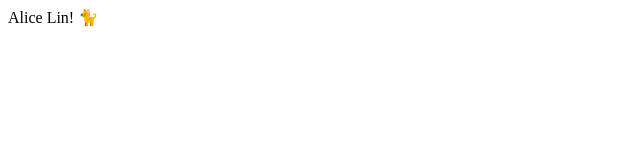
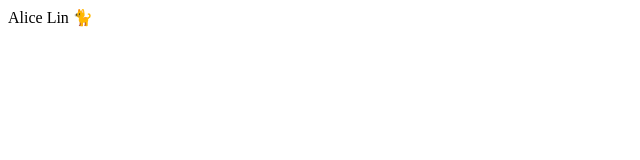
Before and after one commit to AliceEHZz/comp2350-week1-A01332658, a website: page index.html in a window 1280 px wide. Shown: the full height of the page, 0-640 px from the left. Drawn offline with Linux system fonts and the light colour scheme.

Commit message:
Change again: back to ver1

```diff
--- a/index.html
+++ b/index.html
@@ -6,7 +6,7 @@
 </head>
 <html>
 <div>
-	Alice Lin! &#128008;
+	Alice Lin &#128008;
 </div>
 
 </html>
```
